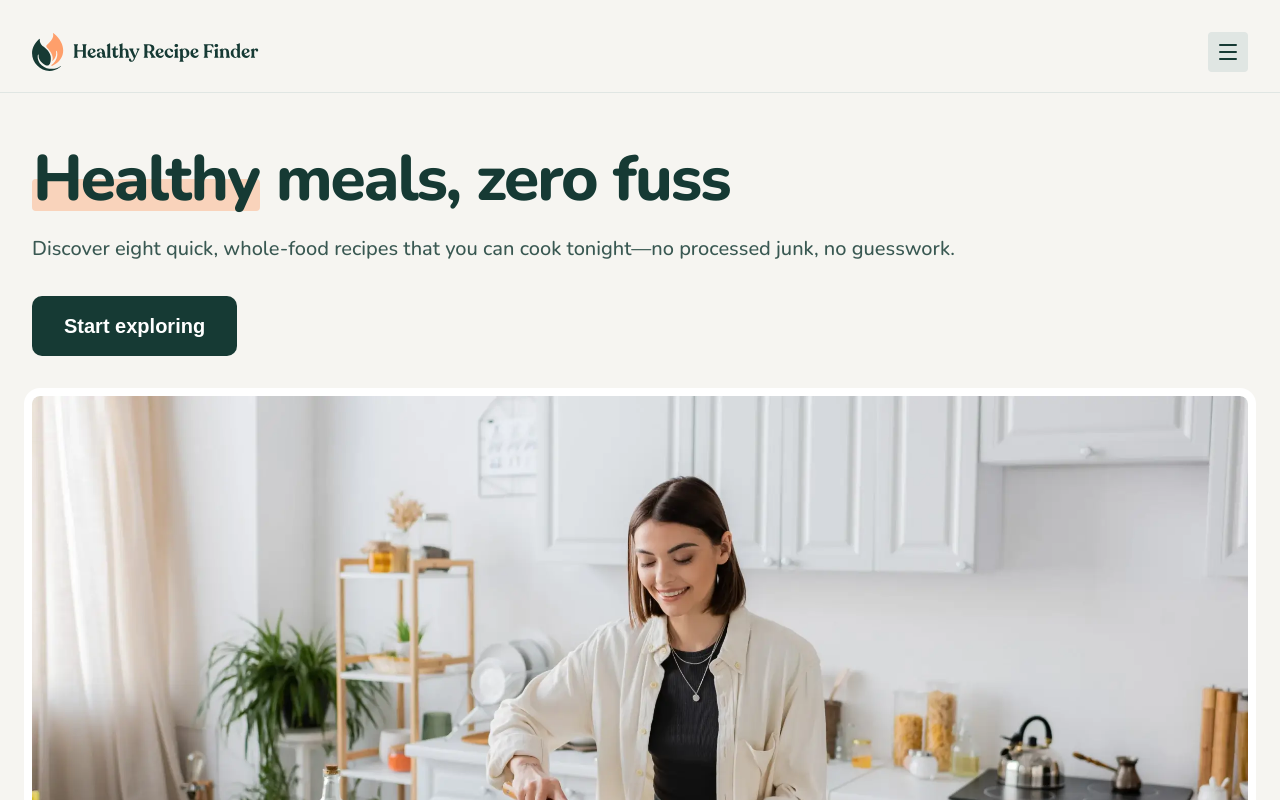
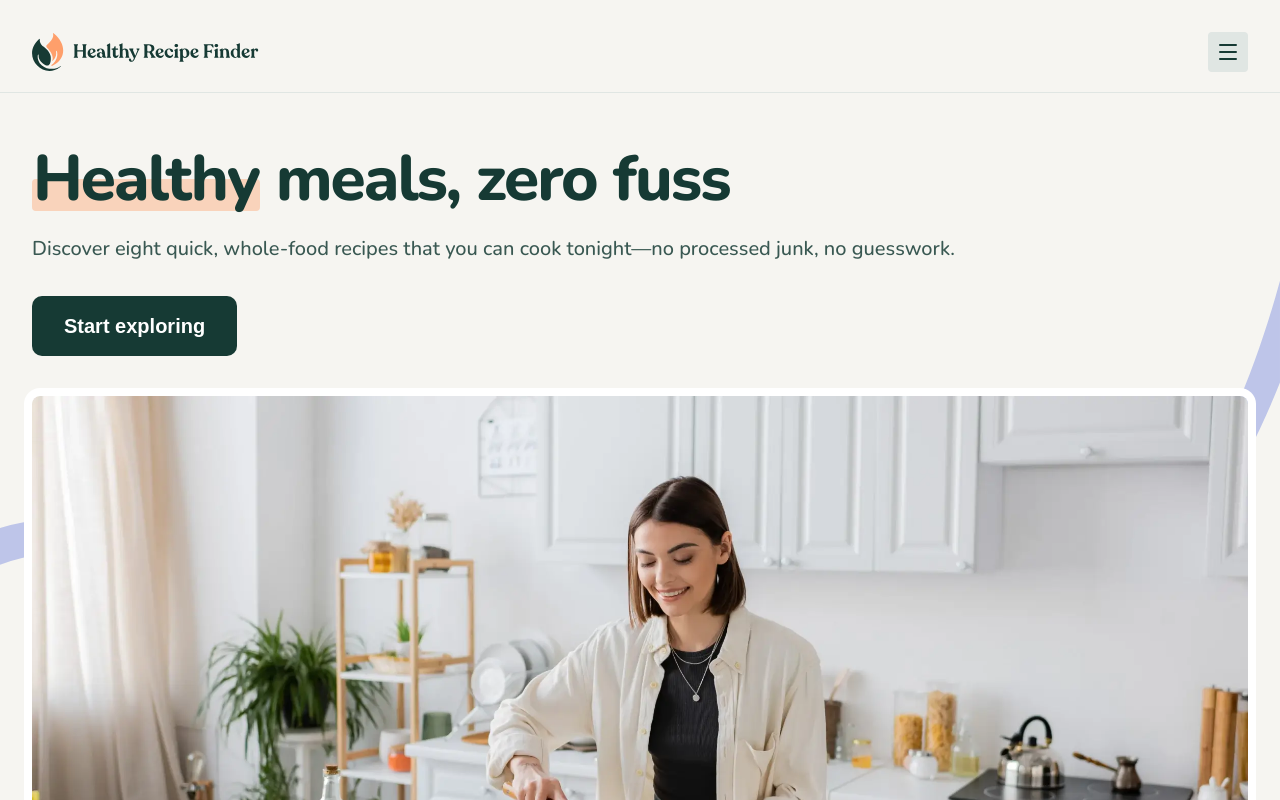
Before and after one commit to EdwardShanahan09/fm-recipe-finder, a React (Vite) app: page / in a window 1280 px wide. Shown: the top 800 px of the page. Built offline with nearby package versions, Linux system fonts and the light colour scheme.

Commit message:
Add hero pattern behind Hero img

```diff
--- a/src/components/Hero/Hero.css
+++ b/src/components/Hero/Hero.css
@@ -1,5 +1,6 @@
 .hero {
   margin-bottom: 6.4rem;
+  position: relative;
 }
 
 .hero__highlight {
@@ -47,6 +48,20 @@
   height: auto;
 }
 
+.hero__visual {
+  position: relative;
+}
+
+.hero__pattern {
+  max-width: 100vw;
+  width: 100vw;
+  position: absolute;
+  top: 25%;
+  left: 50%;
+  transform: translate(-50%, -50%);
+  z-index: -1;
+}
+
 /* Media Query Tablet */
 
 @media (min-width: 768px) {
--- a/src/components/Hero/Hero.jsx
+++ b/src/components/Hero/Hero.jsx
@@ -20,6 +20,7 @@ const Hero = () => {
         <Button text="Start exploring" size="large" className="hero__cta" />
       </div>
 
+      <div className="hero__visual">
         <picture className="hero__img">
           <source srcSet={heroImgLarge} media="(min-width: 768px)" />
           <img
@@ -35,6 +36,7 @@ const Hero = () => {
           alt="Pattern Illustration"
         />
       </div>
+    </div>
   );
 };
 
--- a/src/components/Navbar/Navbar.css
+++ b/src/components/Navbar/Navbar.css
@@ -41,6 +41,7 @@
   transition:
     transform 220ms ease,
     opacity 220ms ease;
+  z-index: 2;
 }
 
 .navbar__menu-list.active {
```
Lines whose indentation alone changed are shown as unchanged.
